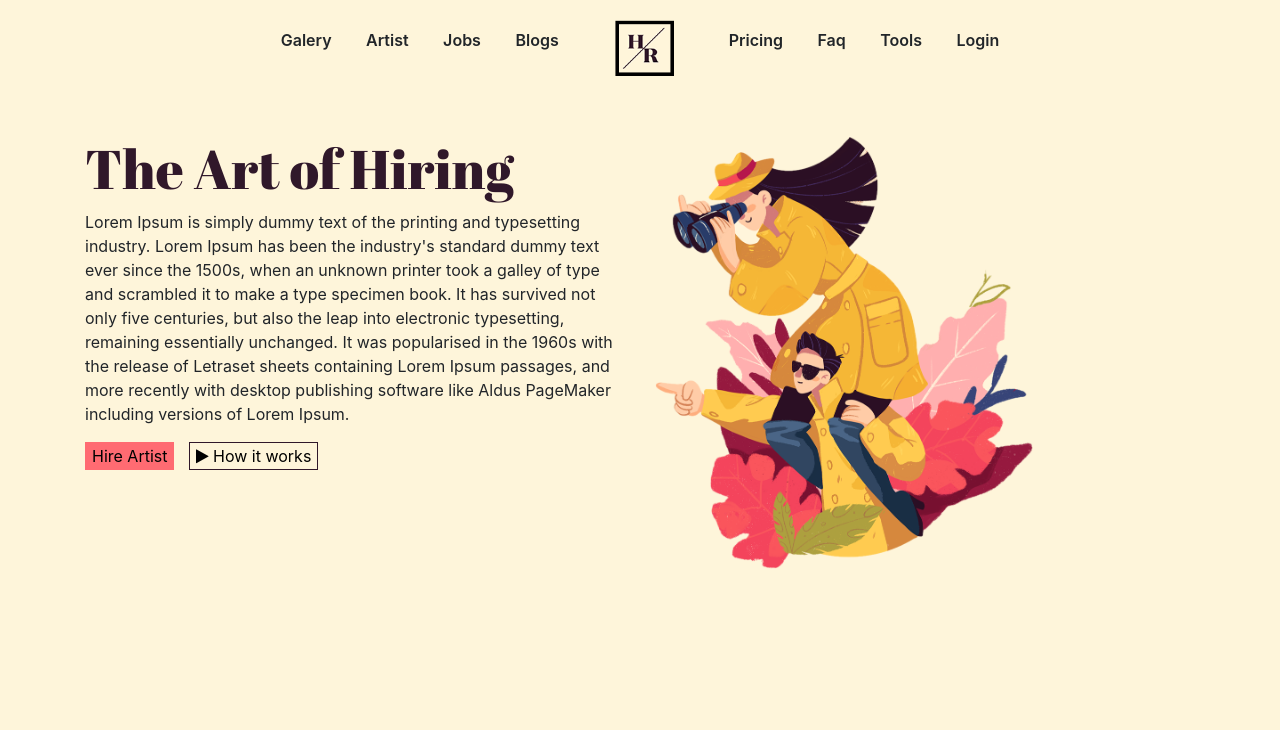
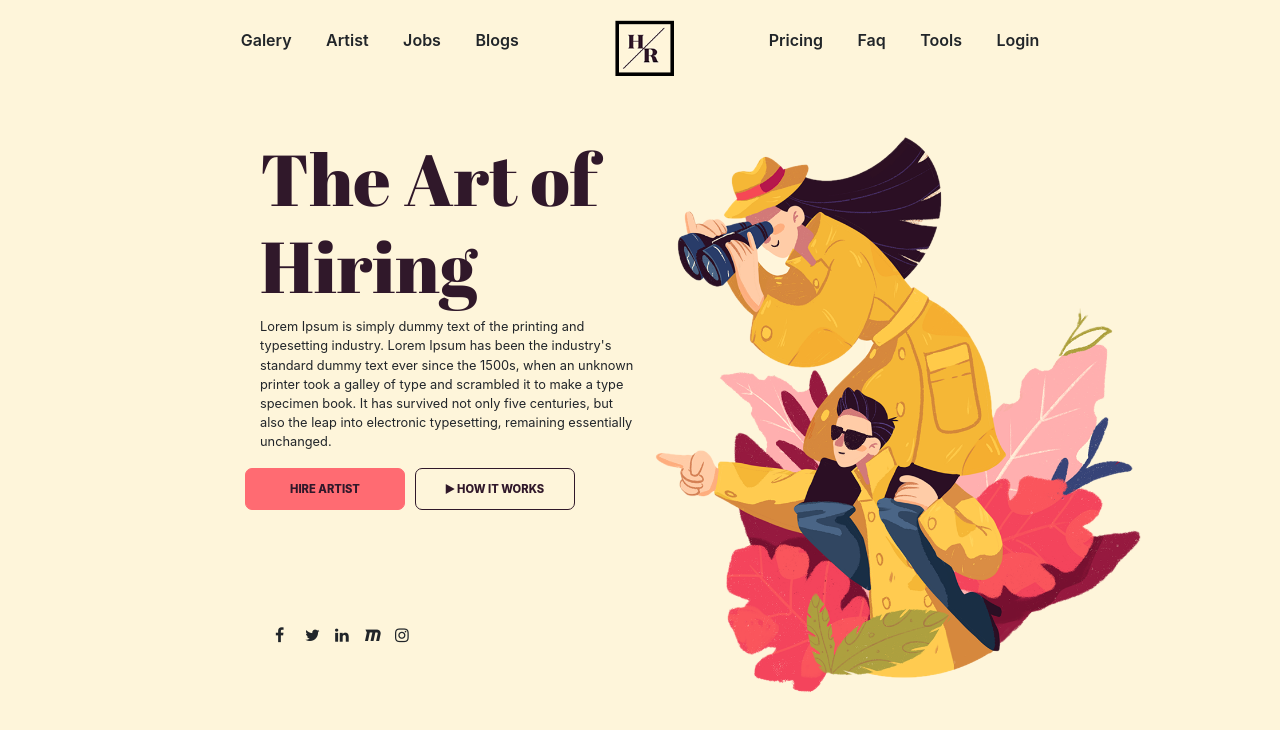
Before and after one commit to nrocag/cede-sis-web-ui-projet, a plain HTML site: page index.html in a window 1280 px wide. Drawn offline with nearby package versions, Linux system fonts and the light colour scheme.

Commit message:
Mejoras en los estilos, ademas se agregan los iconos de las redes sociales

```diff
--- a/index.html
+++ b/index.html
@@ -6,7 +6,8 @@
     <link rel="stylesheet" href="https://stackpath.bootstrapcdn.com/bootstrap/4.3.1/css/bootstrap.min.css"
         integrity="sha384-ggOyR0iXCbMQv3Xipma34MD+dH/1fQ784/j6cY/iJTQUOhcWr7x9JvoRxT2MZw1T" crossorigin="anonymous" />
     <link href="https://fonts.googleapis.com/css?family=Abril+Fatface&display=swap" rel="stylesheet">
-    <link href="https://stackpath.bootstrapcdn.com/font-awesome/4.7.0/css/font-awesome.min.css" rel="stylesheet" integrity="sha384-wvfXpqpZZVQGK6TAh5PVlGOfQNHSoD2xbE+QkPxCAFlNEevoEH3Sl0sibVcOQVnN" crossorigin="anonymous">
+    <link href="https://stackpath.bootstrapcdn.com/font-awesome/4.7.0/css/font-awesome.min.css" rel="stylesheet"
+        integrity="sha384-wvfXpqpZZVQGK6TAh5PVlGOfQNHSoD2xbE+QkPxCAFlNEevoEH3Sl0sibVcOQVnN" crossorigin="anonymous">
     <link rel="stylesheet" href="styles.css">
 </head>
 
@@ -30,18 +31,33 @@
     </header>
     <article class="container">
         <section class="row">
-            <div class="col-md-6">
-                <h1>The Art of Hiring</h1>
-                <p class="text-description">
-                    Lorem Ipsum is simply dummy text of the printing and typesetting industry. Lorem Ipsum has been the
-                    industry's standard dummy text ever since the 1500s, when an unknown printer took a galley of type
-                    and scrambled it to make a type specimen book. It has survived not only five centuries, but also the
-                    leap into electronic typesetting, remaining essentially unchanged. It was popularised in the 1960s
-                    with the release of Letraset sheets containing Lorem Ipsum passages, and more recently with desktop
-                    publishing software like Aldus PageMaker including versions of Lorem Ipsum.
-                </p>
-                <button id="button-hire" class="main_button">Hire Artist</button>
-                <button id="button-works" class="main_button"><i class="fa fa-play"></i> How it works</button>
+            <div class="col-md-2">
+
+            </div>
+            <div class="col-md-4">
+                <div class="row">
+                    <h1>The Art of Hiring</h1>
+                    <p class="text-description">
+                        Lorem Ipsum is simply dummy text of the printing and typesetting industry. Lorem Ipsum has been
+                        the
+                        industry's standard dummy text ever since the 1500s, when an unknown printer took a galley of
+                        type
+                        and scrambled it to make a type specimen book. It has survived not only five centuries, but also
+                        the
+                        leap into electronic typesetting, remaining essentially unchanged.
+                    </p>
+                    <div class="row">
+                        <button id="button-hire" class="main-button">Hire Artist</button>
+                        <button id="button-works" class="main-button"><i class="fa fa-play"></i> How it works</button>
+                    </div>
+                </div>
+                <div class="row social-network">
+                    <i class="col-md-1 fa fa-facebook"></i>
+                    <i class="col-md-1 fa fa-twitter"></i>
+                    <i class="col-md-1 fa fa-linkedin"></i>
+                    <i class="col-md-1 fa fa-maxcdn"></i>
+                    <i class="col-md-1 fa fa-instagram"></i>
+                </div>
             </div>
             <div class="col-md-6">
                 <img alt="Logo" src="images/hiringartist.png" />
--- a/styles.css
+++ b/styles.css
@@ -5,7 +5,7 @@ body{
 h1{
     font-family: 'Abril Fatface', cursive;
     color: #30182A;
-    font-size: 3.4em;
+    font-size: 4.5em;
 }
 
 article{
@@ -17,7 +17,7 @@ header{
 }
 
 .text-description{
-    font-size: 1em;
+    font-size: 0.8em;
 }
 
 nav{
@@ -28,7 +28,7 @@ nav{
 
 nav img {
     width: 60px;
-    margin: 0 40px;
+    margin: 0 80px;
 }
 
 nav ul{
@@ -45,25 +45,31 @@ nav ul li{
 }
 
 section img{
-    width: 70%;
+    width: 90%;
 }
 
 .main-button{
-    padding: 12px 35px;
-    color: #30182A;
+    padding: 12px 15px;
+    color: #30182a;
     font-weight: 800;
     font-size: 0.7em;
     border-radius: 7px;
-    width: 140px;
+    width: 160px;
+    text-transform: uppercase;
 }
 
 #button-hire{
- background-color: #FF6B72;
- border: 1px solid #FF6B72;
+    background-color: #FF6B72;
+    border: 1px solid #FF6B72;
 }
 
 #button-works{
     background-color: transparent;
-    border: 1px solid #30182A;
+    border: 1px solid #30182a;
     margin-left: 10px;
 }
+
+.social-network{
+    position: absolute;
+    bottom: 50px;
+}
```
Also changed, not shown: 1 other file.
